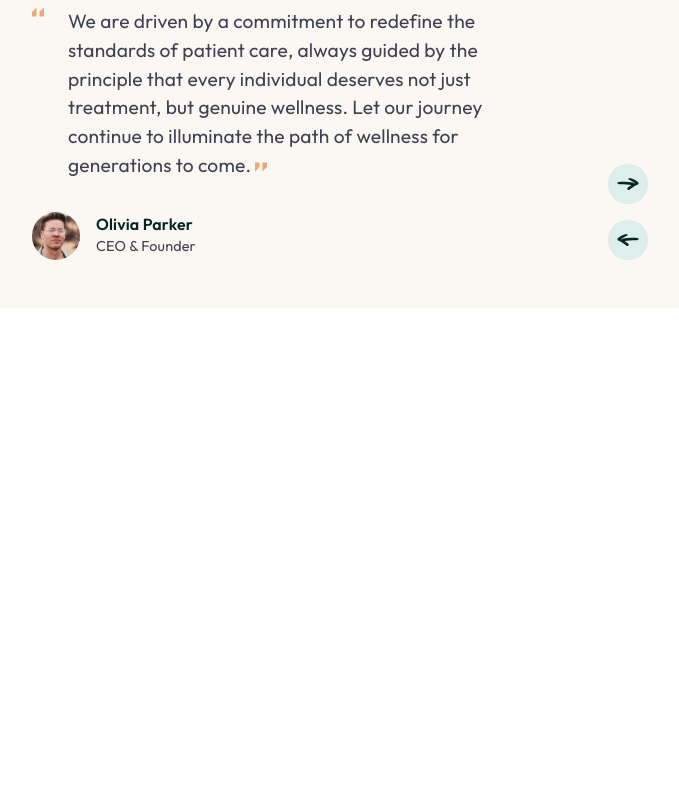
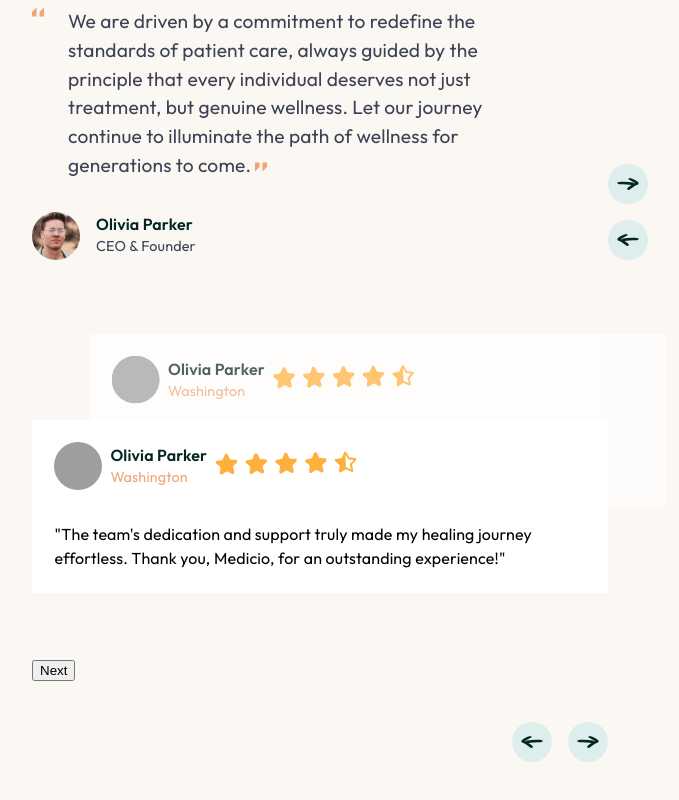
Before and after one commit to Resvan/comming-soon, a React (Vite) app: page /home in a window 1280 px wide. Shown: the part 4788-5588 px from the top of the page, without its empty margins (32-711 px from the left). Before the commit the page ends 5136 px from the top, so only its background shows below. Built offline with nearby package versions, Linux system fonts and the light colour scheme; grey boxes are pictures that could not be loaded; the HTML template or start-up script is replaced by a standard one.

Commit message:
animation progressing

```diff
--- /dev/null
+++ b/src/components/Testimonial/ReviewAnimated.jsx
@@ -0,0 +1,80 @@
+import { motion, useAnimation } from 'framer-motion';
+import React, { useEffect, useState } from 'react';
+import ReviewCard from './ReviewCard';
+import { Box } from '@mui/material';
+
+
+const animate = {
+    active: {
+        opacity: 1,
+        y: 0,
+        x:0,
+        scale: 1,
+        zIndex: 2,
+    },
+    next: {
+        opacity: 0.7,
+        y: "-50%",
+        scale: 1,
+        x:"10%",
+        zIndex:1
+    },
+    exit: {
+        opacity: 0,
+        y: -100,
+        scale: 0,
+        zIndex:1
+    },
+
+};
+
+const ReviewAnimated = ({ delay, active }) => {
+    const controls = useAnimation();
+
+    useEffect(() => {
+        const animateSequence = async () => {
+            if (active === 1) {
+                await controls.start(animate.active);
+            } else if (active === 2) {
+                await controls.start(animate.next);
+            }
+        };
+
+        const timeoutId = setTimeout(animateSequence, delay * 1000);
+
+        return () => clearTimeout(timeoutId);
+    }, [active, controls, delay]);
+
+    return (
+        <motion.div style={{
+            position:'absolute'
+        }} initial={animate.exit} animate={controls} exit={animate.exit} transition={{ duration: 1 }}>
+            <ReviewCard/>
+        </motion.div>
+    );
+};
+
+const Carousel = () => {
+    const [activeIndex, setActiveIndex] = useState(0);
+
+
+    const handleNext = () => {
+        setActiveIndex((prevIndex) => (prevIndex + 1) % 5);
+    };
+
+    return (
+        <Box sx={{
+            position: 'relative',
+            mt:20
+        }}>
+            {Array.from({ length: 5 }, (_, index) => (
+                <ReviewAnimated key={index} delay={index * 0.5} active={(index === activeIndex) ? 1 : ((index === (activeIndex + 1) % 5) ? 2 : 0)} />
+            ))}
+            <button style={{
+                marginTop:'15rem'
+            }} onClick={handleNext}>Next</button>
+        </Box>
+    );
+};
+
+export default Carousel;
--- a/src/components/Testimonial/Testmonial.jsx
+++ b/src/components/Testimonial/Testmonial.jsx
@@ -4,9 +4,9 @@ import Qoute1 from '../../assets/qoutes1.svg';
 import Qoute2 from '../../assets/qoutes2.svg';
 import ArrowForwardIcon from '../../assets/forwardArrow.svg';
 import ArrowBackwardIcon from '../../assets/backArrow.svg';
-import ReviewCard from './ReviewCard';
 import CeoImage from '../../assets/ceo.png';
 import SuffleCard from './SuffleCard';
+import Carousel from './ReviewAnimated';
 
 const Testmonial = () => {
   return (
@@ -141,11 +141,24 @@ const Testmonial = () => {
                           </div>
                       </Box>
                   </Grid>
-                  {/* <Grid item md={6} sx={{
-                      position:'relative'
-                  }}>
-                      <SuffleCard/>
-                  </Grid> */}
+                  <Grid item md={6} style={{
+
+                  }} >
+                      <Carousel/>
+                      <Box sx={{
+                          display: 'flex',
+                          justifyContent: 'end',
+                          gap: 2,
+                          mt: 5
+                      }}>
+                          <div className="review-button">
+                              <img src={ArrowBackwardIcon} alt="" />
+                          </div>
+                          <div className="review-button image-review-button-next">
+                              <img src={ArrowForwardIcon} alt="" />
+                          </div>
+                      </Box>
+                  </Grid>
               </Grid>
 
           </Container>
```
